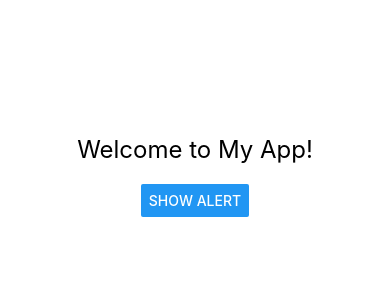
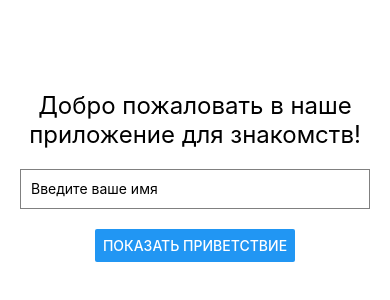
Before and after one commit to eechumakk0/FindMeImsit, a React Native app: screen / in a window 390 px wide. Shown: the part 246-546 px from the top of the page. Built offline with nearby package versions, Linux system fonts and the light colour scheme.

Commit message:
Update App.js

```diff
--- a/App.js
+++ b/App.js
@@ -1,28 +1,52 @@
-import React from 'react';
-import { StyleSheet, Text, View, Button, Alert } from 'react-native';
 import { StatusBar } from 'expo-status-bar';
+import React, { useState } from 'react';
+import { StyleSheet, Text, View, Button, Alert, TextInput } from 'react-native';
 
 export default function App() {
+  const [username, setUsername] = useState(''); // Храним имя пользователя в состоянии
+
   const showAlert = () => {
-    Alert.alert("Hello!", "This is an alert message.");
+    if (!username) {
+      Alert.alert("Ошибка!", "Пожалуйста, введите имя пользователя."); // Проверка на пустое имя
+      return;
+    }
+    Alert.alert("Привет!", `Добро пожаловать, ${username}!`); // Показываем приветственное сообщение
   };
+
   return (
     <View style={styles.container}>
-      <Text style={styles.title}>Welcome to My App!</Text>
-      <Button title="Show Alert" onPress={showAlert} />
+      <Text style={styles.title}>Добро пожаловать в наше приложение для знакомств!</Text>
+      <TextInput
+        style={styles.input}
+        placeholder="Введите ваше имя" // Плейсхолдер
+        value={username} // Значение из состояния
+        onChangeText={setUsername} // Обновляем состояние при вводе текста
+      />
+      <Button title="Показать приветствие" onPress={showAlert} />
     </View>
   );
 }
 
+// Стили для компонентов
 const styles = StyleSheet.create({
   container: {
     flex: 1,
     backgroundColor: '#fff',
     alignItems: 'center',
     justifyContent: 'center',
+    padding: 20, // Добавлено отступа внутри контейнера
   },
   title: {
     fontSize: 24,
     marginBottom: 20,
+    textAlign: 'center', // Выравнивание текста по центру
+  },
+  input: {
+    height: 40, // Высота поля ввода
+    borderColor: 'gray', // Цвет рамки
+    borderWidth: 1, // Ширина рамки
+    marginBottom: 20, // Отступ снизу
+    width: '100%', // Ширина поля ввода
+    paddingHorizontal: 10, // Отступы внутри по горизонтали
   },
 });
```
